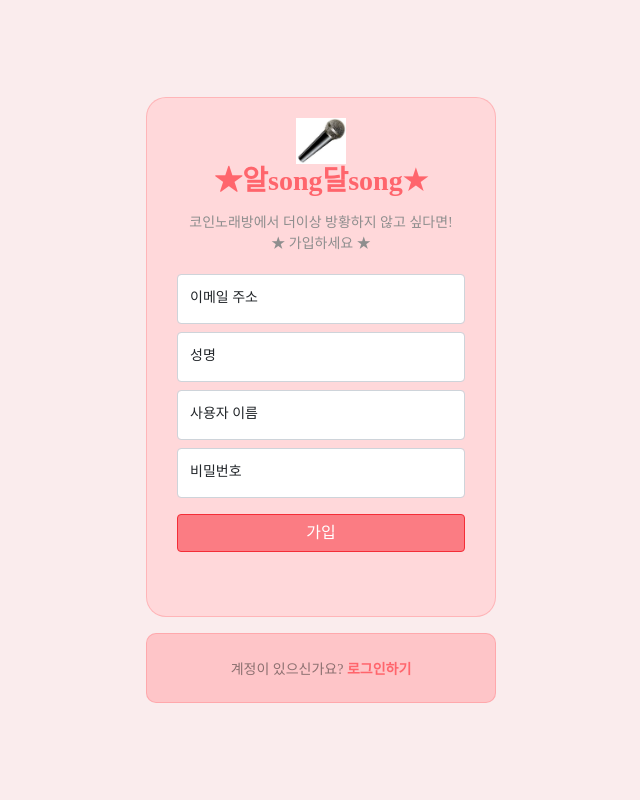
After one commit to romantiveloper/Alsong-Dlsong, a Django app: page /user/join/ in a window 1280 px wide. The commit adds this page. Shown: the whole page, without its empty margins (319-959 px from the left). Run offline with Django 4.2, Linux system fonts and the light colour scheme; some web fonts are replaced.

Commit message:
로그인 뼈대 구현 및 db 연결

```diff
--- a/backend/config/urls.py
+++ b/backend/config/urls.py
@@ -19,6 +19,7 @@ from django.urls import path, include
 
 urlpatterns = [
     path("admin/", admin.site.urls),
+    path("", include('mylist.urls')),
     path("song-list/", include('song.urls')),
-    path("", include('mylist.urls')),
+    path("user/", include('user.urls')),
 ]
--- a/backend/requirements.txt
+++ b/backend/requirements.txt
@@ -11,6 +11,11 @@ django-allauth==0.42.0
 django-crispy-forms==1.9.2
 django-extensions==3.0.9
 django-markdownx==3.0.1
+djangorestframework==3.14.0
+Django==4.2.2
+asgiref==3.7.2
+django-filter==23.2
+typing-extensions==4.6.3
 gunicorn==20.0.4
 idna==2.10
 importlib-metadata==2.0.0
--- a/backend/song/apps.py
+++ b/backend/song/apps.py
@@ -1,5 +1,5 @@
 from django.apps import AppConfig
 
 
-class KysongConfig(AppConfig):
-    name = 'kysong'
+class SongConfig(AppConfig):
+    name = 'song'
--- a/backend/templates/navbar.html
+++ b/backend/templates/navbar.html
@@ -102,7 +102,7 @@
                 Home
             </div>
         </button>
-        <button class="profile" type="button" onclick="location.href='http://127.0.0.1:8000/login/'">
+        <button class="profile" type="button" onclick="location.href='http://127.0.0.1:8000/user/'">
             <div style="font-family: 'SUITE-Regular'; font-size:18px;">
                 <div class="icon">
                     <svg viewBox="0 0 24 24">
--- /dev/null
+++ b/backend/templates/user/join.html
@@ -0,0 +1,130 @@
+<!doctype html>
+<html lang="en">
+<head>
+    <!-- Required meta tags -->
+    <meta charset="utf-8">
+    <meta name="viewport" content="width=device-width, initial-scale=1">
+
+    <!-- Bootstrap CSS -->
+    <link href="https://cdn.jsdelivr.net/npm/bootstrap@5.1.1/dist/css/bootstrap.min.css" rel="stylesheet"
+          integrity="sha384-F3w7mX95PdgyTmZZMECAngseQB83DfGTowi0iMjiWaeVhAn4FJkqJByhZMI3AhiU" crossorigin="anonymous">
+
+    <!-- jquery 사용하기 위해 -->
+    <script src="https://ajax.googleapis.com/ajax/libs/jquery/3.4.1/jquery.min.js"></script>
+
+
+    <title>gorogoro login</title>
+</head>
+<style>
+    @font-face {
+        font-family: 'SUITE-Regular';
+        src: url('https://cdn.jsdelivr.net/gh/projectnoonnu/noonfonts_2304-2@1.0/SUITE-Regular.woff2') format('woff2');
+        font-weight: 400;
+        font-style: normal;
+    }
+
+    .floating_form {
+        margin: 0px 30px;
+    }
+
+    .floating_label {
+        margin-top: -4px;
+        font-size: 14px;
+        font-family: 'SUITE-Regular';
+    }
+
+    .floating_input {
+        height: 50px !important;
+        padding-top: 20px !important;
+        font-size: 14px !important;
+    }
+
+</style>
+<body style="background-color: #faeced; height: 100%">
+<div style="font-size: 14px;text-align: center;width: 100%;min-height: 100vh;display: flex; flex-direction: row; align-items: center; justify-content: center">
+    <div>
+        <div class="mb-3" style="background-color: #ffd8da; width: 350px; height: 520px; border-radius: 20px; border: 1px solid rgba(255, 101, 108, 0.3);">
+            <div style="display: flex;align-items: center;justify-content: center">
+                <img src="/static/img/mic.jpg" alt="heart" style="width: 50px; margin: 20px 0px 0px 0px;" />
+            </div>
+            <h3 style="margin-bottom: 15px; color:#ff656c; font-family: 'SUITE-Regular';"><b>★알song달song★</b></h3>
+            <div style="margin-bottom: 20px; color:rgba(142, 142, 142, 1); font-family: 'SUITE-Regular';">
+                코인노래방에서 더이상 방황하지 않고 싶다면!<br>★ 가입하세요 ★
+            </div>
+            <div class="form-floating mb-2 floating_form">
+                <input type="email" class="floating_input form-control" id="floatingEmail"
+                       placeholder="name@example.com">
+                <label for="floatingEmail" class="floating_label">이메일 주소</label>
+            </div>
+            <div class="form-floating mb-2 floating_form">
+                <input type="text" class="floating_input form-control" id="floatingName" placeholder="홍길동">
+                <label for="floatingName" class="floating_label">성명</label>
+            </div>
+            <div class="form-floating mb-2 floating_form">
+                <input type="text" class="floating_input form-control" id="floatingUserId" placeholder="hong">
+                <label for="floatingUserId" class="floating_label">사용자 이름</label>
+            </div>
+            <div class="form-floating mb-3 floating_form">
+                <input type="password" class="floating_input form-control" id="floatingPassword" placeholder="Password">
+                <label for="floatingPassword" class="floating_label">비밀번호</label>
+            </div>
+            <div class="floating_form mb-3">
+                <button id="button_join"  type="button" class="btn btn-primary" style="width: 100%; background-color:#fb7c83; border-color:#f42d37; font-family: 'SUITE-Regular';"> 가입 </button>
+            </div>
+        </div>
+        <div style="background-color:#fec5c8; width: 350px; height: 70px; border: 1px solid rgba(255, 101, 108, 0.3); border-radius: 10px;">
+            <div style="margin-top: 25px; color: #8c7070; font-family: 'SUITE-Regular';">
+                계정이 있으신가요? <a href="{% url 'user:login' %}" style="font-weight: bold; color: #ff656c; text-decoration: none; cursor: pointer">로그인하기</a>
+            </div>
+        </div>
+    </div>
+</div>
+
+
+<!-- Optional JavaScript; choose one of the two! -->
+<script>
+    $('#button_join').on('click',()=>{
+        console.log('클릭했다.');
+        let email = $('#floatingEmail').val();
+        let name = $('#floatingName').val();
+        let user_id = $('#floatingUserId').val();
+        let password = $('#floatingPassword').val();
+        console.log('이메일 :' + email + ', 이름 :'  + name + ', 사용자이름 :'  +  user_id + ', 비밀번호 :'  +  password);
+
+        $.ajax({
+            url: "",
+            data: {
+                email: email,
+                password: password,
+                user_id: user_id,
+                name: name
+            },
+            method: "POST",
+            dataType: "json",
+            success: function (data){
+                alert(data.message);
+                location.replace('{% url "user:login" %}');
+            },
+            error:function (request, status, error){
+                let data = JSON.parse(request.responseText);
+                console.log(data.message);
+                alert(data.message);
+            }
+        });
+
+
+    });
+</script>
+
+<!-- Option 1: Bootstrap Bundle with Popper -->
+<script src="https://cdn.jsdelivr.net/npm/bootstrap@5.1.1/dist/js/bootstrap.bundle.min.js"
+        integrity="sha384-/bQdsTh/da6pkI1MST/rWKFNjaCP5gBSY4sEBT38Q/9RBh9AH40zEOg7Hlq2THRZ"
+        crossorigin="anonymous"></script>
+
+<!-- Option 2: Separate Popper and Bootstrap JS -->
+<!--
+<script src="https://cdn.jsdelivr.net/npm/@popperjs/core@2.9.3/dist/umd/popper.min.js" integrity="sha384-W8fXfP3gkOKtndU4JGtKDvXbO53Wy8SZCQHczT5FMiiqmQfUpWbYdTil/SxwZgAN" crossorigin="anonymous"></script>
+<script src="https://cdn.jsdelivr.net/npm/bootstrap@5.1.1/dist/js/bootstrap.min.js" integrity="sha384-skAcpIdS7UcVUC05LJ9Dxay8AXcDYfBJqt1CJ85S/CFujBsIzCIv+l9liuYLaMQ/" crossorigin="anonymous"></script>
+-->
+</body>
+</html>
--- a/backend/user/apps.py
+++ b/backend/user/apps.py
@@ -2,4 +2,5 @@ from django.apps import AppConfig
 
 
 class UserConfig(AppConfig):
+    default_auto_field = 'django.db.models.BigAutoField'
     name = 'user'
--- /dev/null
+++ b/backend/user/urls.py
@@ -0,0 +1,13 @@
+from django.urls import path
+from .views import Login, Join
+from django.contrib.auth import views as auth_views
+
+app_name = 'user'
+
+urlpatterns = [
+    path('', Login.as_view(), name='login'),
+    path('join/', Join.as_view(), name='join'),
+    path('logout/', auth_views.LogoutView.as_view(), name='logout'),
+    # path('/login/kakao', ), # 일단 API 설계에 따라 path 틀만 짜둠
+    # path('/login/naver', ), # 일단 API 설계에 따라 path 틀만 짜둠
+]
--- a/backend/user/views.py
+++ b/backend/user/views.py
@@ -1,3 +1,66 @@
+import os
 from django.shortcuts import render
+from uuid import uuid4
+from django.contrib.auth.hashers import make_password
+from django.contrib.auth.hashers import check_password
+from rest_framework.response import Response
+from rest_framework.views import APIView
+from .models import User
+from django.contrib.auth import authenticate, login
 
-# Create your views here.
+class Login(APIView):
+    def get(self, request):
+        user_list = User.objects.all().order_by('user_id')
+        return render(request, 'user/login.html')
+
+    def post(self, request):
+        email = request.data.get('email', None)
+        password = request.data.get('password', None)
+        if email is None:
+            return Response(status=500, data=dict(message='이메일을 입력해주세요'))
+
+        if password is None:
+            return Response(status=500, data=dict(message='비밀번호를 입력해주세요'))
+
+        user = User.objects.filter(email=email).first()
+
+        if user is None:
+            return Response(status=500, data=dict(message='등록되지 않은 아이디 입니다.'))
+
+        if check_password(password, user.password) is False:
+            return Response(status=500, data=dict(message='비밀번호를 확인해주세요.'))
+
+        request.session['loginCheck'] = True
+        request.session['email'] = user.email
+
+        login(request=request, user=user)
+        return Response(status=200, data=dict(message='로그인에 성공했습니다!'))
+
+
+class Join(APIView):
+    def get(self, request):
+        return render(request, 'user/join.html')
+
+    def post(self, request):
+        user_id = request.data.get('user_id')
+        password = request.data.get('password')
+        name = request.data.get('name')
+        nickname = request.data.get('nickname')
+        gender = request.data.get('gender')
+        birthdate = request.data.get('birthdate')
+        email = request.data.get('email')
+        join_date = request.data.get('join_date')
+        last_login = request.data.get('last_login')
+        role = request.data.get('role')
+
+        if User.objects.filter(email=email).exists():
+            return Response(status=500, data=dict(message='해당 이메일 주소가 존재합니다.'))
+        elif User.objects.filter(user_id=user_id).exists():
+            return Response(status=500, data=dict(message='회원 아이디 "'+ user_id + '"이(가) 존재합니다.'))
+
+        User.objects.create(password=make_password(password),
+                            email=email,
+                            user_id=user_id,
+                            name=name)
+
+        return Response(status=200, data=dict(message="회원가입에 성공했습니다. 로그인 해주세요."))
```
Also changed, not shown: backend/config/settings.py (+5 -5 lines), backend/templates/user/login.html (added, +152 -0 lines), backend/user/models.py (+15 -3 lines), backend/mylist/migrations/0006_alter_mylist_id.py (added), backend/song/migrations/0009_alter_ky_pop_id_alter_song_id_alter_tj_pop_id.py (added), backend/static/img/mic.jpg (added), backend/user/migrations/0002_alter_user_table.py (added).
